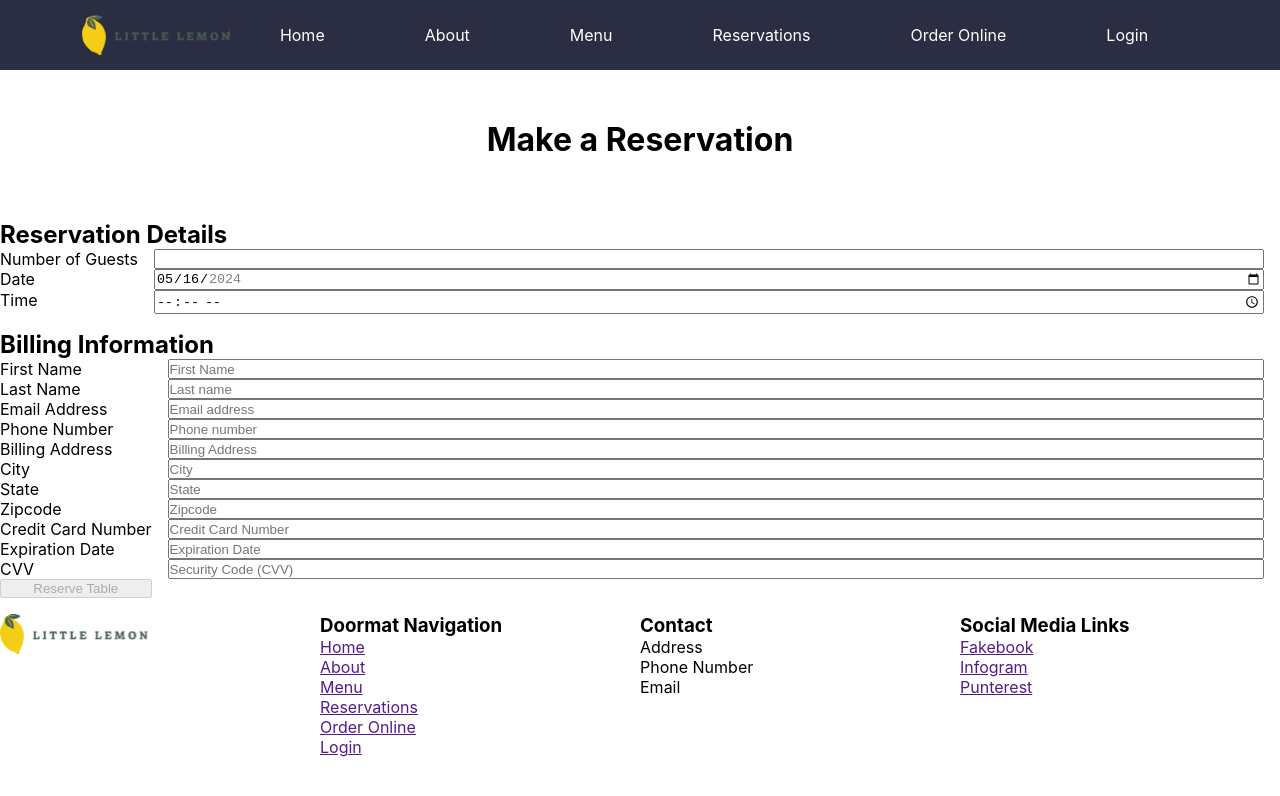
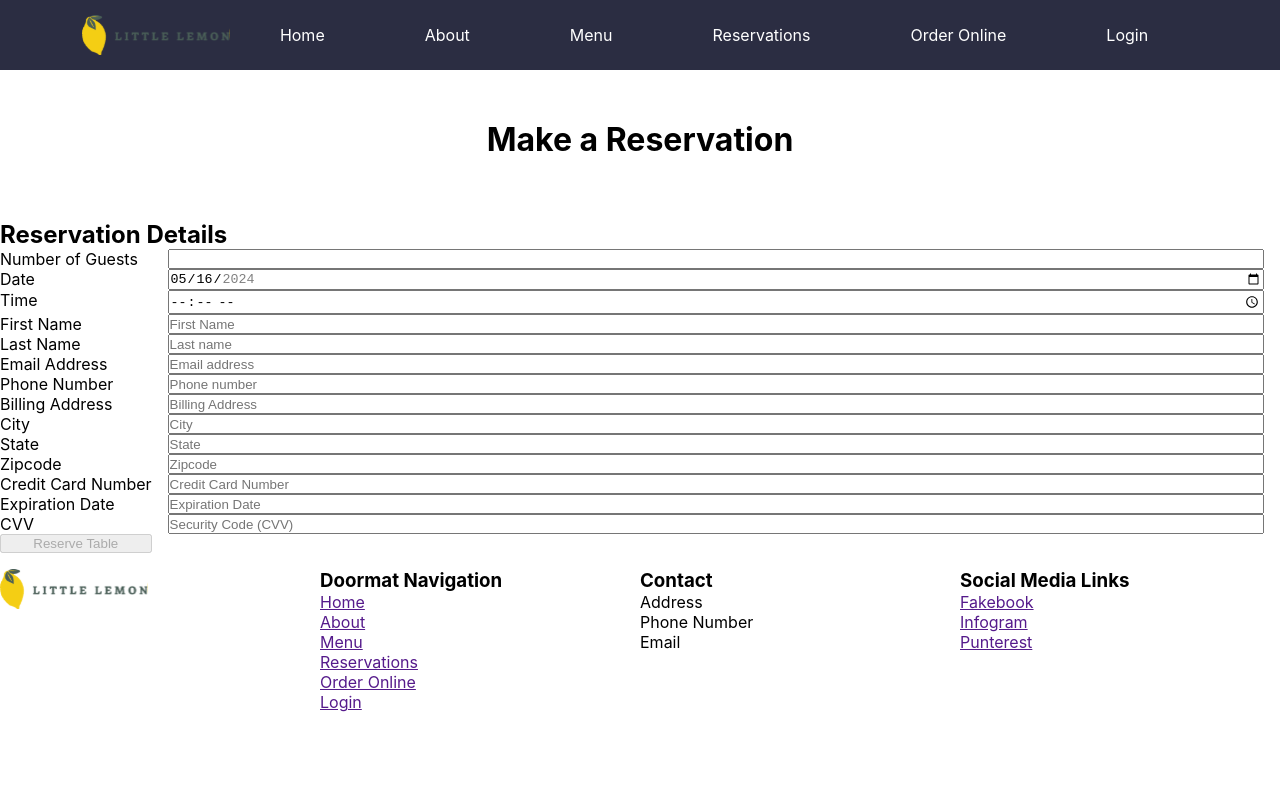
Before and after one commit to digitAI-4N6/little-lemon, a React (Create React App) app: page / in a window 1280 px wide. Shown: the top 796 px of the page. Built offline with nearby package versions, Linux system fonts and the light colour scheme.

Commit message:
Combine reservation and billing details
Combine reservation and billing details

```diff
--- a/src/components/BillingInformation.js
+++ b/src/components/BillingInformation.js
@@ -2,6 +2,11 @@ import { useState } from "react";
 import { validateEmail } from "./subcomponents/BillingInformation/Utilities";
 
 export default function BillingInformation() {
+  // Reservation Details
+  const [guests, setGuests] = useState("");
+  const [date, setDate] = useState("");
+  const [time, setTime] = useState("");
+
   // Basic Info
   const [firstName, setFirstName] = useState("");
   const [lastName, setLastName] = useState("");
@@ -21,6 +26,9 @@ export default function BillingInformation() {
 
   const getIsFormValid = () => {
     return (
+      guests &&
+      date &&
+      time &&
       firstName &&
       lastName &&
       validateEmail(email) &&
@@ -36,6 +44,9 @@ export default function BillingInformation() {
   };
 
   const clearForm = () => {
+    setGuests("");
+    setDate("");
+    setTime("");
     setFirstName("");
     setLastName("");
     setEmail("");
@@ -57,9 +68,30 @@ export default function BillingInformation() {
 
   return (
     <>
-      <h2>Billing Information</h2>
+      <h2>Reservation Details</h2>
       <form className="billing" onSubmit={handleSubmit}>
-            <label for="firstName" className="field">First Name</label>
+        <label for="guests" className="field">
+          Number of Guests
+        </label>
+        <input type="number" min="0" max="10" id="guests" name="guests" />
+        <label for="date" className="field">
+          Date
+        </label>
+        <input
+          type="date"
+          value="2024-05-16"
+          min="2024-05-16"
+          max="2024-12-16"
+          id="date"
+          name="date"
+        />
+        <label for="time" className="field">
+          Time
+        </label>
+        <input type="time" min="9:00" max="21:00" id="time" name="time" />
+        <label for="firstName" className="field">
+          First Name
+        </label>
         <input
           type="text"
           placeholder="First Name"
@@ -68,7 +100,9 @@ export default function BillingInformation() {
           id="firstName"
           name="firstName"
         />
-            <label for="lastName" className="field">Last Name</label>
+        <label for="lastName" className="field">
+          Last Name
+        </label>
         <input
           type="text"
           placeholder="Last name"
@@ -77,7 +111,9 @@ export default function BillingInformation() {
           id="lastName"
           name="lastName"
         />
-            <label for="email" className="field">Email Address</label>
+        <label for="email" className="field">
+          Email Address
+        </label>
         <input
           type="email"
           placeholder="Email address"
@@ -86,7 +122,9 @@ export default function BillingInformation() {
           id="email"
           name="email"
         />
-            <label for="phone" className="field">Phone Number</label>
+        <label for="phone" className="field">
+          Phone Number
+        </label>
         <input
           type="phone"
           placeholder="Phone number"
@@ -95,7 +133,9 @@ export default function BillingInformation() {
           id="phone"
           name="phone"
         />
-            <label for="address" className="field">Billing Address</label>
+        <label for="address" className="field">
+          Billing Address
+        </label>
         <input
           type="text"
           placeholder="Billing Address"
@@ -104,7 +144,9 @@ export default function BillingInformation() {
           id="address"
           name="address"
         />
-            <label for="city" className="field">City</label>
+        <label for="city" className="field">
+          City
+        </label>
         <input
           type="text"
           placeholder="City"
@@ -113,7 +155,9 @@ export default function BillingInformation() {
           id="city"
           name="city"
         />
-            <label for="state" className="field">State</label>
+        <label for="state" className="field">
+          State
+        </label>
         <input
           type="text"
           placeholder="State"
@@ -122,7 +166,9 @@ export default function BillingInformation() {
           id="state"
           name="state"
         />
-            <label for="zipcode" className="field">Zipcode</label>
+        <label for="zipcode" className="field">
+          Zipcode
+        </label>
         <input
           type="text"
           placeholder="Zipcode"
@@ -131,7 +177,9 @@ export default function BillingInformation() {
           id="zipcode"
           name="zipcode"
         />
-            <label for="credit" className="field">Credit Card Number</label>
+        <label for="credit" className="field">
+          Credit Card Number
+        </label>
         <input
           type="text"
           placeholder="Credit Card Number"
@@ -140,7 +188,9 @@ export default function BillingInformation() {
           id="credit"
           name="credit"
         />
-            <label for="expiration" className="field">Expiration Date</label>
+        <label for="expiration" className="field">
+          Expiration Date
+        </label>
         <input
           type="text"
           placeholder="Expiration Date"
@@ -149,7 +199,9 @@ export default function BillingInformation() {
           id="expiration"
           name="expiration"
         />
-            <label for="cvv" className="field">CVV</label>
+        <label for="cvv" className="field">
+          CVV
+        </label>
         <input
           type="text"
           placeholder="Security Code (CVV)"
--- a/src/components/Main.js
+++ b/src/components/Main.js
@@ -1,10 +1,10 @@
-import ReservationDetails from "./ReservationDetails";
+// import ReservationDetails from "./ReservationDetails";
 import BillingInformation from "./BillingInformation";
 
 export default function Main() {
     return (
         <>
-        <ReservationDetails />
+        {/* <ReservationDetails /> */}
         <BillingInformation />
         </>
     )
--- a/src/components/ReservationDetails.js
+++ b/src/components/ReservationDetails.js
@@ -1,15 +1,15 @@
-export default function ReservationDetails() {
-    return (
-        <>
-        <h2>Reservation Details</h2>
-        <form className="reservation">
-        <label for="guests" className="field">Number of Guests</label>
-        <input type="number" min="0" max="10" id="guests" name="guests"/>
-        <label for="date" className="field">Date</label>
-        <input type="date" value="2024-05-16" min="2024-05-16" max="2024-12-16" id="date" name="date"/>
-        <label for="time" className="field">Time</label>
-        <input type="time" min="9:00" max="21:00" id="time" name="time"/>
-        </form>
-        </>
-    )
-}
+// export default function ReservationDetails() {
+//     return (
+//         <>
+//         <h2>Reservation Details</h2>
+//         <form className="reservation">
+//         <label for="guests" className="field">Number of Guests</label>
+//         <input type="number" min="0" max="10" id="guests" name="guests"/>
+//         <label for="date" className="field">Date</label>
+//         <input type="date" value="2024-05-16" min="2024-05-16" max="2024-12-16" id="date" name="date"/>
+//         <label for="time" className="field">Time</label>
+//         <input type="time" min="9:00" max="21:00" id="time" name="time"/>
+//         </form>
+//         </>
+//     )
+// }
```
Lines whose indentation alone changed are shown as unchanged.
